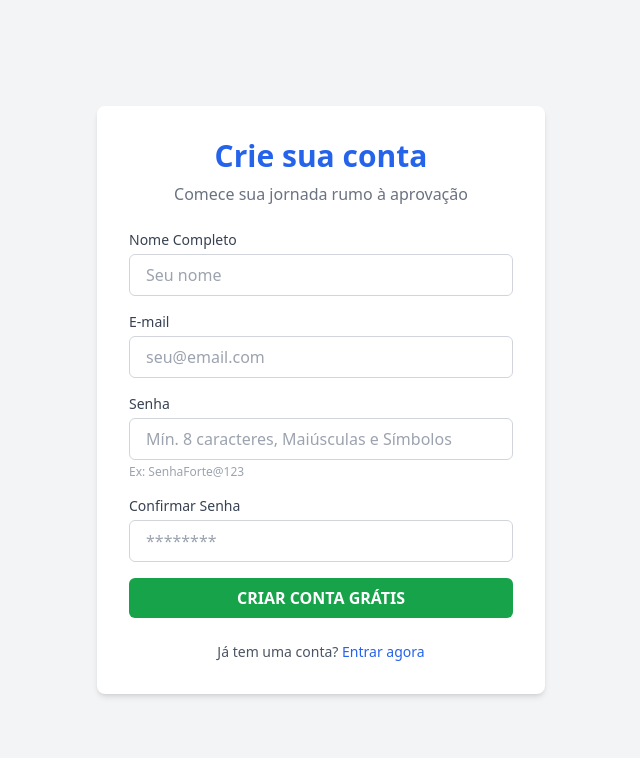
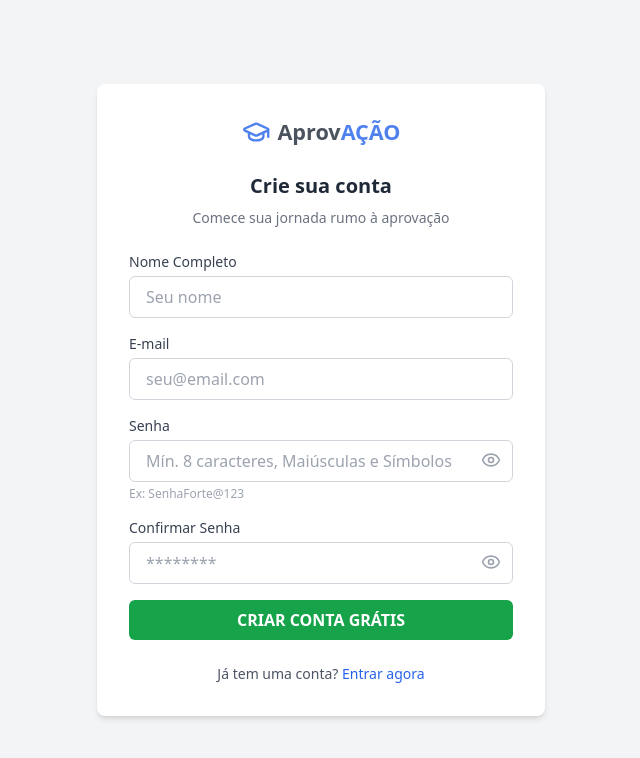
Before and after one commit to vitorvalcarcel/AprovACAO, a React (Vite) app in the folder web/: page /cadastro in a window 1280 px wide. Shown: the top 758 px of the page, without its empty margins (319-959 px from the left). Built offline with nearby package versions, Linux system fonts and the light colour scheme; no server answers.

Commit message:
feat: visuaização de senha e id visual.

```diff
--- a/web/src/pages/Cadastro.tsx
+++ b/web/src/pages/Cadastro.tsx
@@ -1,5 +1,6 @@
 import { useState } from 'react';
 import { useNavigate, Link } from 'react-router-dom';
+import { GraduationCap, Eye, EyeOff } from 'lucide-react';
 import api from '../services/api';
 import { useToast } from '../components/Toast/ToastContext';
 
@@ -19,6 +20,9 @@ export default function Cadastro() {
 
   const [loading, setLoading] = useState(false);
   const [errosCampos, setErrosCampos] = useState<Record<string, string>>({});
+
+  // Estado sincronizado para visibilidade de senhas
+  const [mostrarSenha, setMostrarSenha] = useState(false);
 
   const handleCadastro = async (e: React.FormEvent) => {
     e.preventDefault();
@@ -53,10 +57,17 @@ export default function Cadastro() {
     <div className="flex items-center justify-center min-h-screen bg-gray-100 p-4">
       <div className="w-full max-w-md bg-white rounded-lg shadow-md p-8">
 
-        <h1 className="text-3xl font-bold text-center text-blue-600 mb-2">
+        <div className="flex items-center justify-center mb-6 opacity-80 scale-90">
+          <GraduationCap className="text-blue-600 mr-2" size={32} />
+          <span className="text-2xl font-bold text-gray-800">
+            Aprov<span className="text-blue-600">AÇÃO</span>
+          </span>
+        </div>
+
+        <h1 className="text-xl font-bold text-center text-gray-800 mb-2">
           Crie sua conta
         </h1>
-        <p className="text-center text-gray-500 mb-6">
+        <p className="text-center text-gray-500 mb-6 text-sm">
           Comece sua jornada rumo à aprovação
         </p>
 
@@ -89,17 +100,28 @@ export default function Cadastro() {
             {errosCampos.email && <p className="text-xs text-red-500 mt-1">{errosCampos.email}</p>}
           </div>
 
+          {/* Campo Senha */}
           <div>
             <label className="block text-sm font-medium text-gray-700 mb-1">Senha</label>
+            <div className="relative">
               <input
-              type="password"
+                type={mostrarSenha ? "text" : "password"}
                 value={senha}
                 onChange={(e) => setSenha(e.target.value)}
-              className={`w-full px-4 py-2 border rounded-md focus:ring-2 focus:outline-none ${
+                className={`w-full px-4 py-2 border rounded-md focus:ring-2 focus:outline-none pr-10 ${
                   errosCampos.senha ? 'border-red-500 focus:ring-red-500' : 'border-gray-300 focus:ring-blue-500'
                 }`}
                 placeholder="Mín. 8 caracteres, Maiúsculas e Símbolos"
               />
+              <button
+                type="button"
+                onClick={() => setMostrarSenha(!mostrarSenha)}
+                className="absolute right-3 top-2.5 text-gray-400 hover:text-gray-600 transition-colors"
+                tabIndex={-1}
+              >
+                {mostrarSenha ? <EyeOff size={20} /> : <Eye size={20} />}
+              </button>
+            </div>
             {errosCampos.senha ? (
               <p className="text-xs text-red-500 mt-1">{errosCampos.senha}</p>
             ) : (
@@ -107,17 +129,28 @@ export default function Cadastro() {
             )}
           </div>
 
+          {/* Campo Confirmar Senha */}
           <div>
             <label className="block text-sm font-medium text-gray-700 mb-1">Confirmar Senha</label>
+            <div className="relative">
               <input
-              type="password"
+                type={mostrarSenha ? "text" : "password"}
                 value={confirmarSenha}
                 onChange={(e) => setConfirmarSenha(e.target.value)}
-              className={`w-full px-4 py-2 border rounded-md focus:ring-2 focus:outline-none ${
+                className={`w-full px-4 py-2 border rounded-md focus:ring-2 focus:outline-none pr-10 ${
                   errosCampos.confirmarSenha ? 'border-red-500 focus:ring-red-500' : 'border-gray-300 focus:ring-blue-500'
                 }`}
                 placeholder="********"
               />
+              <button
+                type="button"
+                onClick={() => setMostrarSenha(!mostrarSenha)}
+                className="absolute right-3 top-2.5 text-gray-400 hover:text-gray-600 transition-colors"
+                tabIndex={-1}
+              >
+                {mostrarSenha ? <EyeOff size={20} /> : <Eye size={20} />}
+              </button>
+            </div>
             {errosCampos.confirmarSenha && <p className="text-xs text-red-500 mt-1">{errosCampos.confirmarSenha}</p>}
           </div>
 
--- a/web/src/pages/Concursos.tsx
+++ b/web/src/pages/Concursos.tsx
@@ -1,5 +1,5 @@
 import { useState, useEffect } from 'react';
-import { Plus, Pencil, Search, AlertCircle, RefreshCw, Calendar, Building2, Timer, Trash2, BookOpen, PlayCircle } from 'lucide-react';
+import { Plus, Pencil, Search, AlertCircle, Archive, Calendar, Building2, Timer, Trash2, BookOpen, PlayCircle } from 'lucide-react';
 import api from '../services/api';
 import Modal from '../components/Modal';
 import ModalDisciplinas from '../components/ModalDisciplinas';
@@ -254,7 +254,7 @@ export default function Concursos() {
                         </>
                       )}
                       <button onClick={() => abrirModal(concurso)} className="p-1.5 text-gray-400 hover:text-blue-600 rounded transition-colors" title="Editar"><Pencil size={16} /></button>
-                      <button onClick={() => confirmarAcao(concurso, concurso.arquivado ? 'desarquivar' : 'arquivar')} className={`p-1.5 rounded transition-colors ${concurso.arquivado ? 'text-green-600 hover:bg-green-50' : 'text-gray-400 hover:text-orange-500 hover:bg-orange-50'}`}><RefreshCw size={16} /></button>
+                      <button onClick={() => confirmarAcao(concurso, concurso.arquivado ? 'desarquivar' : 'arquivar')} className={`p-1.5 rounded transition-colors ${concurso.arquivado ? 'text-green-600 hover:bg-green-50' : 'text-gray-400 hover:text-orange-500 hover:bg-orange-50'}`}><Archive size={16} /></button>
                       <button onClick={() => confirmarAcao(concurso, 'excluir')} className="p-1.5 text-gray-400 hover:text-red-600 hover:bg-red-50 rounded transition-colors"><Trash2 size={16} /></button>
                     </div>
                   </div>
--- a/web/src/pages/Login.tsx
+++ b/web/src/pages/Login.tsx
@@ -1,6 +1,6 @@
 import { useState } from 'react';
 import { Link, useNavigate } from 'react-router-dom';
-import { Mail, Loader2 } from 'lucide-react';
+import { Mail, Loader2, GraduationCap, Eye, EyeOff } from 'lucide-react';
 import api from '../services/api';
 import { useToast } from '../components/Toast/ToastContext';
 
@@ -15,6 +15,9 @@ export default function Login() {
   const [email, setEmail] = useState('');
   const [senha, setSenha] = useState('');
   const [loading, setLoading] = useState(false);
+
+  // Estado para visibilidade da senha
+  const [mostrarSenha, setMostrarSenha] = useState(false);
 
   // Estado para controlar se precisa reenviar o email
   const [contaInativa, setContaInativa] = useState(false);
@@ -33,7 +36,6 @@ export default function Login() {
     } catch (error: any) {
       console.error(error);
 
-      // Detecção de conta inativa (400 com mensagem específica ou tratado via DisabledException)
       if (error.response?.data?.mensagem?.includes('inativa') || error.response?.data?.mensagem?.includes('verifique')) {
         setContaInativa(true);
       } else if (error.response?.status === 401) {
@@ -51,7 +53,7 @@ export default function Login() {
     try {
       await api.post('/usuarios/reenviar-confirmacao', { email });
       showToast('success', 'E-mail Reenviado', `Um novo link foi enviado para ${email}`);
-      setContaInativa(false); // Esconde o botão para não floodar
+      setContaInativa(false);
     } catch (error: any) {
       showToast('error', 'Erro', error.response?.data?.mensagem || 'Erro ao reenviar e-mail.');
     } finally {
@@ -63,9 +65,13 @@ export default function Login() {
     <div className="flex items-center justify-center min-h-screen bg-gray-100 px-4">
       <div className="w-full max-w-md bg-white rounded-lg shadow-md p-8">
 
-        <h1 className="text-3xl font-bold text-center text-blue-600 mb-6">
-          NomeAÇÃO 🎯
-        </h1>
+        {/* Identidade Visual AprovAÇÃO */}
+        <div className="flex items-center justify-center mb-8">
+          <GraduationCap className="text-blue-600 mr-2" size={40} />
+          <span className="text-3xl font-bold text-gray-800">
+            Aprov<span className="text-blue-600">AÇÃO</span>
+          </span>
+        </div>
 
         <form onSubmit={handleLogin} className="space-y-4" noValidate>
 
@@ -82,13 +88,23 @@ export default function Login() {
 
           <div>
             <label className="block text-sm font-medium text-gray-700 mb-1">Senha</label>
-            <input
-              type="password"
-              value={senha}
-              onChange={(e) => setSenha(e.target.value)}
-              className="w-full px-4 py-2 border border-gray-300 rounded-md focus:ring-2 focus:ring-blue-500 focus:outline-none"
-              placeholder="********"
-            />
+            <div className="relative">
+              <input
+                type={mostrarSenha ? "text" : "password"}
+                value={senha}
+                onChange={(e) => setSenha(e.target.value)}
+                className="w-full px-4 py-2 border border-gray-300 rounded-md focus:ring-2 focus:ring-blue-500 focus:outline-none pr-10"
+                placeholder="********"
+              />
+              <button
+                type="button"
+                onClick={() => setMostrarSenha(!mostrarSenha)}
+                className="absolute right-3 top-2.5 text-gray-400 hover:text-gray-600 transition-colors"
+                tabIndex={-1} // Evita foco via tab, melhor UX neste caso
+              >
+                {mostrarSenha ? <EyeOff size={20} /> : <Eye size={20} />}
+              </button>
+            </div>
           </div>
 
           <button
@@ -101,7 +117,6 @@ export default function Login() {
             {loading ? 'Entrando...' : 'ENTRAR'}
           </button>
 
-          {/* Botão de Reenvio Condicional */}
           {contaInativa && (
             <div className="p-3 bg-yellow-50 border border-yellow-100 rounded-md text-center animate-fade-in">
               <p className="text-xs text-yellow-800 mb-2">Sua conta ainda não foi ativada.</p>
--- a/web/src/pages/RedefinirSenha.tsx
+++ b/web/src/pages/RedefinirSenha.tsx
@@ -1,6 +1,6 @@
 import { useState } from 'react';
 import { useSearchParams, useNavigate } from 'react-router-dom';
-import { Lock, Save, CheckCircle, AlertTriangle } from 'lucide-react';
+import { Lock, Save, CheckCircle, AlertTriangle, Eye, EyeOff } from 'lucide-react';
 import api from '../services/api';
 import { useToast } from '../components/Toast/ToastContext';
 
@@ -13,6 +13,9 @@ export default function RedefinirSenha() {
   const [senha, setSenha] = useState('');
   const [confirma, setConfirma] = useState('');
   const [loading, setLoading] = useState(false);
+
+  // Estado sincronizado para visibilidade
+  const [mostrarSenha, setMostrarSenha] = useState(false);
 
   // Validação Local de Senha Forte
   const validarSenhaForte = (senha: string) => {
@@ -51,7 +54,6 @@ export default function RedefinirSenha() {
       showToast('success', 'Senha Alterada!', 'Sua senha foi redefinida com sucesso.');
       setTimeout(() => navigate('/login'), 2000);
     } catch (error: any) {
-      // Se o backend retornar erro de validação (ex: alguém burlou o front), mostramos aqui
       if (Array.isArray(error.response?.data)) {
         showToast('error', 'Senha Inválida', error.response.data[0].mensagem);
       } else {
@@ -79,13 +81,21 @@ export default function RedefinirSenha() {
             <div className="relative">
               <Lock className="absolute left-3 top-2.5 text-gray-400" size={18} />
               <input
-                type="password"
+                type={mostrarSenha ? "text" : "password"}
                 value={senha}
                 onChange={e => setSenha(e.target.value)}
-                className="w-full pl-10 pr-4 py-2 border rounded-md focus:ring-2 focus:ring-blue-500 outline-none"
+                className="w-full pl-10 pr-10 py-2 border rounded-md focus:ring-2 focus:ring-blue-500 outline-none"
                 placeholder="Mínimo 8 caracteres"
                 required
               />
+              <button
+                type="button"
+                onClick={() => setMostrarSenha(!mostrarSenha)}
+                className="absolute right-3 top-2.5 text-gray-400 hover:text-gray-600 transition-colors"
+                tabIndex={-1}
+              >
+                {mostrarSenha ? <EyeOff size={18} /> : <Eye size={18} />}
+              </button>
             </div>
           </div>
 
@@ -94,13 +104,21 @@ export default function RedefinirSenha() {
             <div className="relative">
               <CheckCircle className="absolute left-3 top-2.5 text-gray-400" size={18} />
               <input
-                type="password"
+                type={mostrarSenha ? "text" : "password"}
                 value={confirma}
                 onChange={e => setConfirma(e.target.value)}
-                className="w-full pl-10 pr-4 py-2 border rounded-md focus:ring-2 focus:ring-blue-500 outline-none"
+                className="w-full pl-10 pr-10 py-2 border rounded-md focus:ring-2 focus:ring-blue-500 outline-none"
                 placeholder="Repita a senha"
                 required
               />
+              <button
+                type="button"
+                onClick={() => setMostrarSenha(!mostrarSenha)}
+                className="absolute right-3 top-2.5 text-gray-400 hover:text-gray-600 transition-colors"
+                tabIndex={-1}
+              >
+                {mostrarSenha ? <EyeOff size={18} /> : <Eye size={18} />}
+              </button>
             </div>
           </div>
 
```
Also changed, not shown: 1 other file (tests, documents, lock files or other folders). Lines whose indentation alone changed are shown as unchanged.
